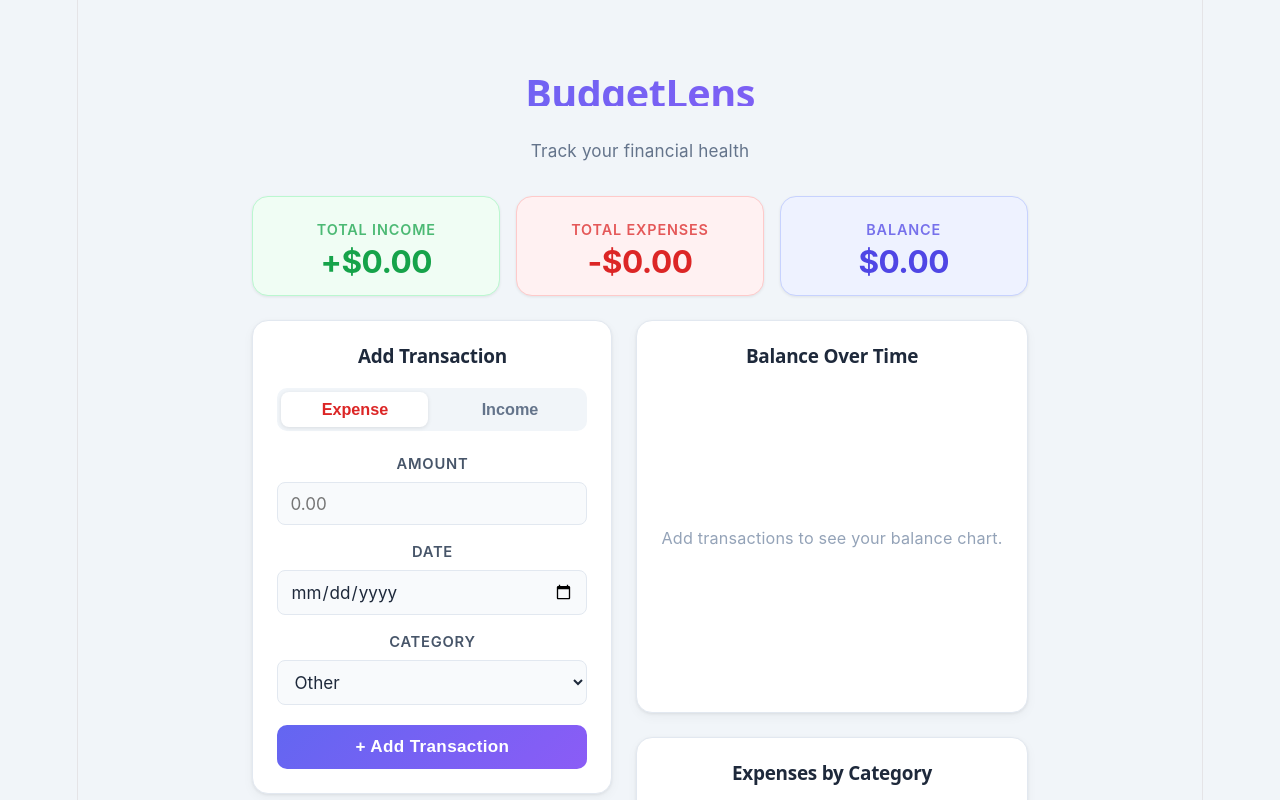
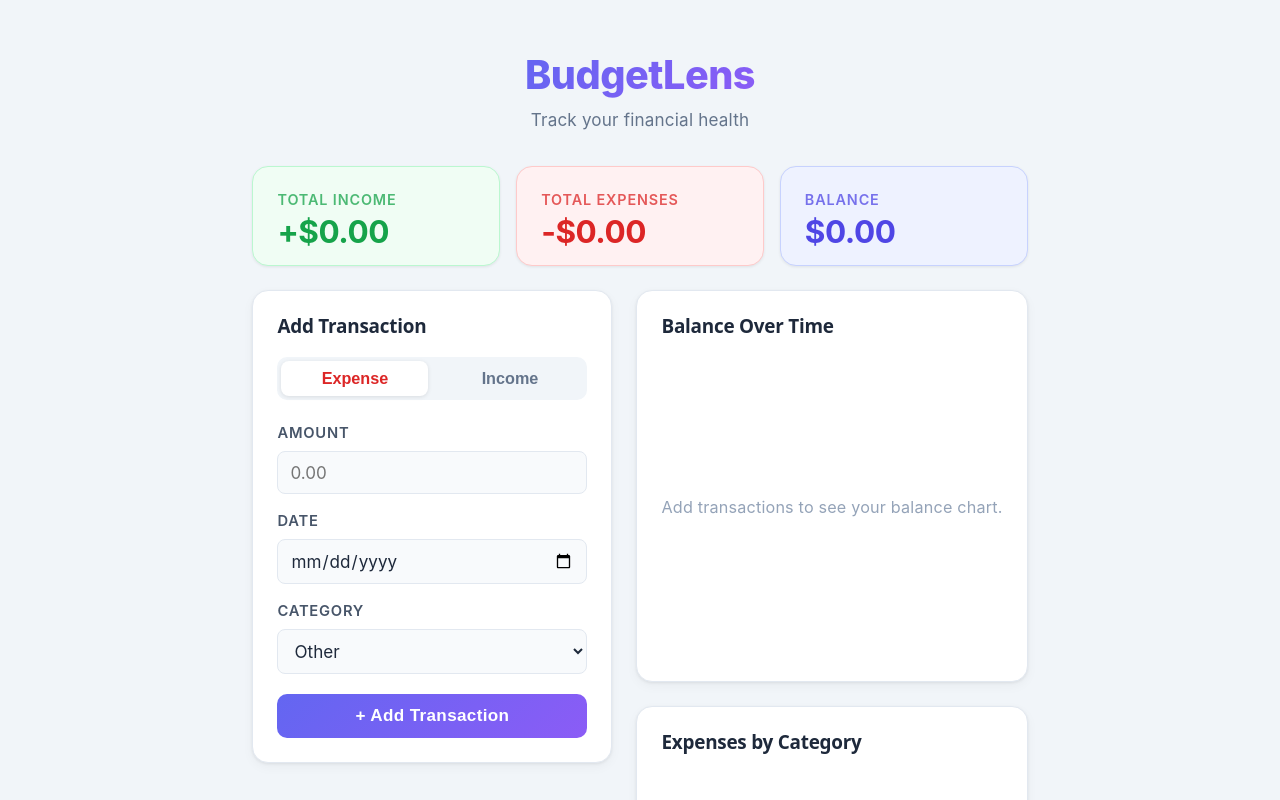
Before and after one commit to KarthikGadde4/budgetlens, a React (Vite) app: page / in a window 1280 px wide. Shown: the top 800 px of the page. Built offline with nearby package versions, Linux system fonts and the light colour scheme.

Commit message:
Fixed logo clipping and full-width layout

```diff
--- a/src/App.css
+++ b/src/App.css
@@ -8,6 +8,13 @@ body {
   background: #f1f5f9;
   font-family: -apple-system, BlinkMacSystemFont, "Segoe UI", Roboto, sans-serif;
   color: #1e293b;
+}
+
+#root {
+  width: 100%;
+  max-width: 100%;
+  border-inline: none;
+  text-align: left;
 }
 
 /* ── Layout ── */
@@ -31,6 +38,8 @@ body {
 .logo {
   font-size: 2.2rem;
   font-weight: 800;
+  line-height: 1.4;
+  display: inline-block;
   background: linear-gradient(135deg, #6366f1, #8b5cf6);
   -webkit-background-clip: text;
   -webkit-text-fill-color: transparent;
--- a/src/App.tsx
+++ b/src/App.tsx
@@ -132,7 +132,7 @@ function App() {
   return (
     <div className="app">
       <header className="header">
-        <h1 className="logo">BudgetLens</h1>
+        <div className="logo">BudgetLens</div>
         <p className="tagline">Track your financial health</p>
       </header>
 
```
